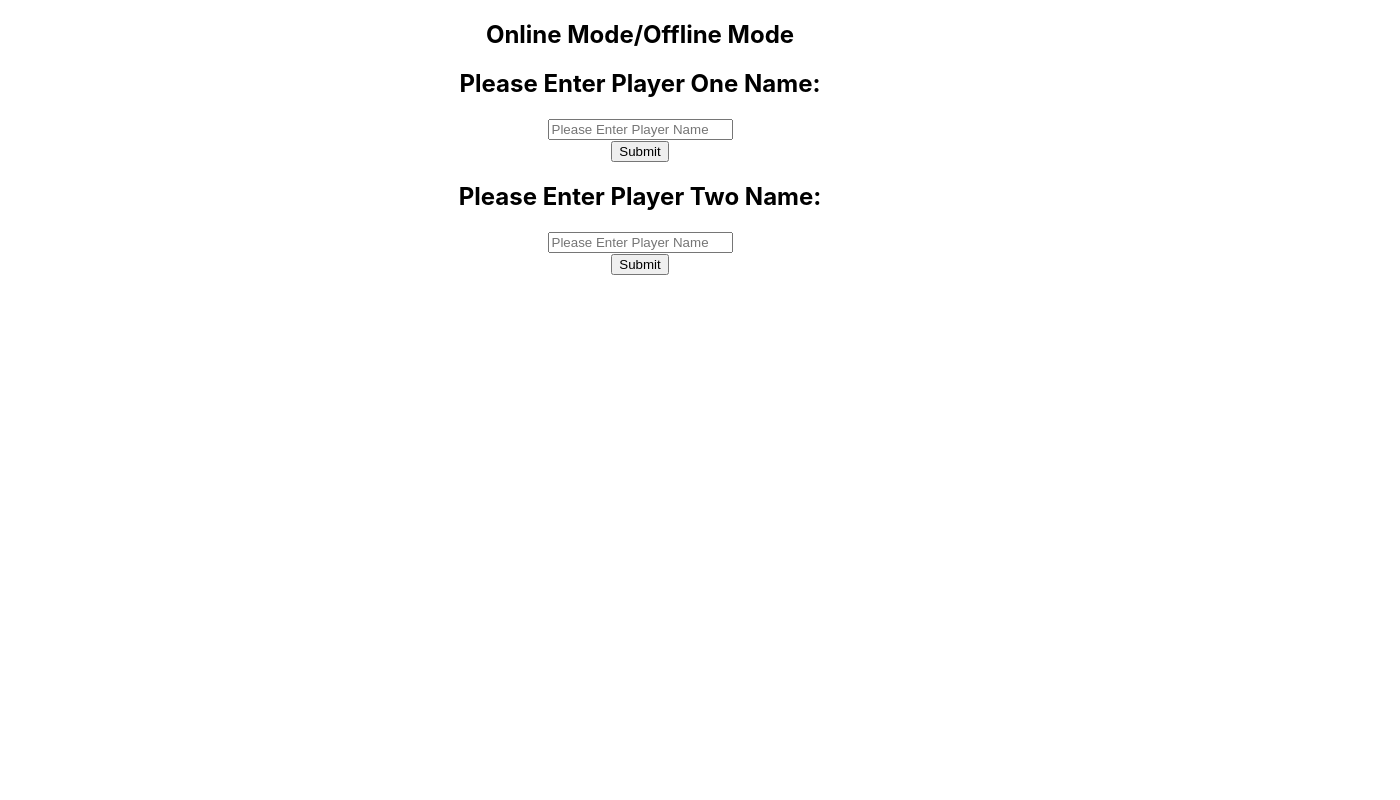
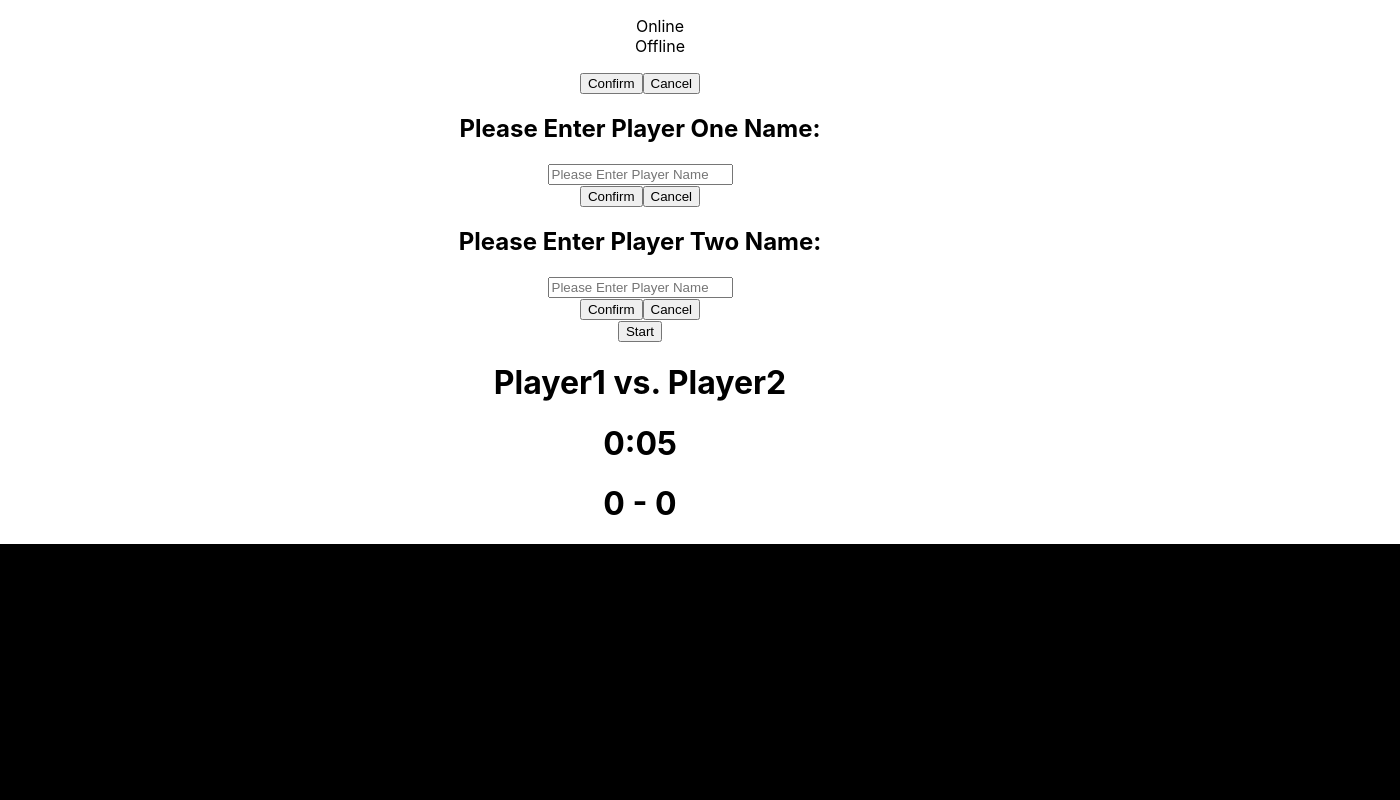
Before and after one commit to Aman-Hundal/PongJS, a React (Create React App) app in the folder frontend/: page / in a window 1280 px wide. Shown: the top 800 px of the page, 1400 px wide, since content can reach past the window. Built offline with nearby package versions, Linux system fonts and the light colour scheme.

Commit message:
components and basic functions created for setting up user. Need styling still but first need transition between index components to canvas and game

```diff
--- a/frontend/src/App.js
+++ b/frontend/src/App.js
@@ -14,6 +14,14 @@ const [state, setState] = useState({
   seconds: 10,
   gameOn: true
 });
+
+const confirm = () => {
+  console.log("Confirmed");
+}
+
+const cancel = () => {
+  console.log("Cancelled")
+}
 
 const setNameP1 = (name) => {
   const player1 = {...state.player1, name: name};
@@ -75,6 +83,10 @@ const endGame = () => {
   setState({...state, gameOn: false});
 }
 
+const start = () => {
+  setState({...state, gameOn: true});
+}
+
 const winner = function(player1, player2, minutes, seconds) {
   if (player1.score === 5) {
     return `${player1.name} is the winner!`;
@@ -108,10 +120,10 @@ const testData = [
 
   return (
     <div className="App">
-      <Index setNameP1={setNameP1} setNameP2={setNameP2} />
-      {/* <Players P1={state.player1} P2={state.player2} />
+      <Index setNameP1={setNameP1} setNameP2={setNameP2} cancel={cancel} confirm={confirm} start={start} />
+      <Players P1={state.player1} P2={state.player2} />
       <Canvas winner={winner} newGame={newGame} endGame={endGame} gameOn={state.gameOn} P1={state.player1} P2={state.player2} increaseScoreP1={increaseScoreP1} increaseScoreP2={increaseScoreP2} mins={state.minutes} secs={state.seconds} animateTimer={animateTimer} />
-      <Leaderboard matches={testData} /> */}
+      <Leaderboard matches={testData} />
     </div>
   )
 }
--- a/frontend/src/components/Canvas.jsx
+++ b/frontend/src/components/Canvas.jsx
@@ -6,6 +6,7 @@ import Score from "./Score";
 import Timer from "./Timer";
 import PlayAgain from './PlayAgain';
 import Result from './Result';
+
 const Canvas = function(props) {
   const {P1, P2, increaseScoreP1, increaseScoreP2, mins, secs, animateTimer, newGame, gameOn, endGame, winner} = props;
   // const fps = 30;
--- /dev/null
+++ b/frontend/src/components/Setup/Button.jsx
@@ -0,0 +1,8 @@
+const Button = (props) => {
+    const { message, onClick } = props;
+    return (
+        <button onClick={onClick}>{message}</button>
+    )
+}
+
+export default Button;
--- /dev/null
+++ b/frontend/src/components/Setup/GameModeSelection.jsx
@@ -0,0 +1,18 @@
+import '../styles/GameModeSelection.css';
+import Button from './Button';
+
+const GameModeSelection = (props) => {
+    const {confirm, cancel} = props;
+    return (
+        <div className="gamemode-card">
+            <ul id="gamemode-list">
+                <li>Online</li>
+                <li>Offline</li>
+            </ul>
+            <Button message={"Confirm"} onClick={confirm} />
+            <Button message={"Cancel"} onClick={cancel} />
+        </div>
+    )
+}
+
+export default GameModeSelection;
--- a/frontend/src/components/Setup/GameSelection.jsx
+++ /dev/null
@@ -1,9 +0,0 @@
-const GameSelection = (props) => {
-    return (
-        <div>
-            <h2>Online Mode/Offline Mode</h2>
-        </div>
-    )
-}
-
-export default GameSelection;
--- a/frontend/src/components/Setup/Index.jsx
+++ b/frontend/src/components/Setup/Index.jsx
@@ -1,16 +1,24 @@
 import UserFormP1 from './UserFormP1';
 import UserFormP2 from './UserFormP2';
-import GameSelection from './GameSelection';
+import GameModeSelection from './GameModeSelection';
+import Button from './Button';
 
 const Index = (props) => {
-  const {setNameP1, setNameP2} = props;
+  const {setNameP1, setNameP2, cancel, confirm, start} = props;
   return (
     <div>
-      <GameSelection />
-      <UserFormP1 setPlayerName={setNameP1} />
-      <UserFormP2 setPlayerName={setNameP2} />
+      <GameModeSelection cancel={cancel} confirm={confirm} />
+      <UserFormP1 setPlayerName={setNameP1} cancel={cancel} />
+      <UserFormP2 setPlayerName={setNameP2} cancel={cancel} />
+      <Button message={"Start"} onClick={start} />
     </div>
   )
 }
 
 export default Index;
+
+// flow:
+// choose game mode -> player 1 form -> player 2 form -> start game (triggers gameOn state to true) -> router to canvas
+// can confirm or cancel. Cancel goes backwd, confirm goes fwd. once start game selected trigger state and go to canvas using routes.
+// index is managed via history stack like shceduler.
+// react router is used to transfer from index -> canvas
--- a/frontend/src/components/Setup/UserFormP1.jsx
+++ b/frontend/src/components/Setup/UserFormP1.jsx
@@ -1,7 +1,8 @@
 import {useState} from 'react';
+import Button from './Button';
 
 const UserFormP1 = (props) => {
-    const { setPlayerName } = props;
+    const { setPlayerName, cancel } = props;
     const [name, setName] = useState("");
 
     return (
@@ -16,7 +17,8 @@ const UserFormP1 = (props) => {
                 value={name}
                 />
             </form>
-            <button onClick={event => setPlayerName(name)}>Submit</button>
+            <button onClick={event => setPlayerName(name)}>Confirm</button>
+            <Button message={"Cancel"} onClick={cancel} />
         </main>
     )
 }
--- a/frontend/src/components/Setup/UserFormP2.jsx
+++ b/frontend/src/components/Setup/UserFormP2.jsx
@@ -1,7 +1,8 @@
 import {useState} from 'react';
+import Button from './Button';
 
 const UserFormP2 = (props) => {
-    const { setPlayerName } = props;
+    const { setPlayerName, cancel } = props;
     const [name, setName] = useState("");
 
     return (
@@ -16,7 +17,8 @@ const UserFormP2 = (props) => {
                 value={name}
                 />
             </form>
-            <button onClick={event => setPlayerName(name)}>Submit</button>
+            <button onClick={event => setPlayerName(name)}>Confirm</button>
+            <Button message={"Cancel"} onClick={cancel} />
         </main>
     )
 }
--- /dev/null
+++ b/frontend/src/components/styles/GameModeSelection.css
@@ -0,0 +1,7 @@
+#gamemode-list {
+    list-style-type: none;
+}
+
+.gamemode-card {
+
+}
```
